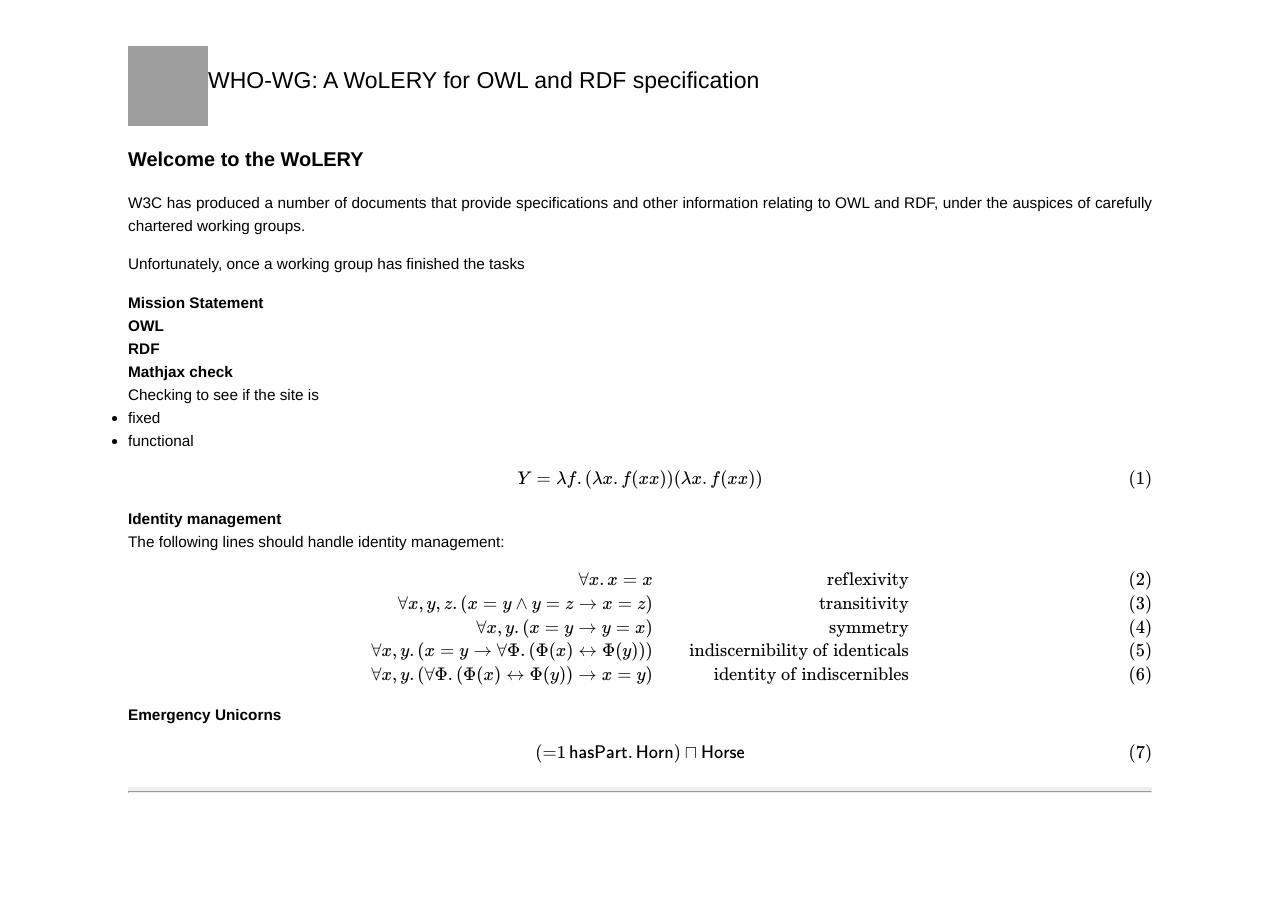
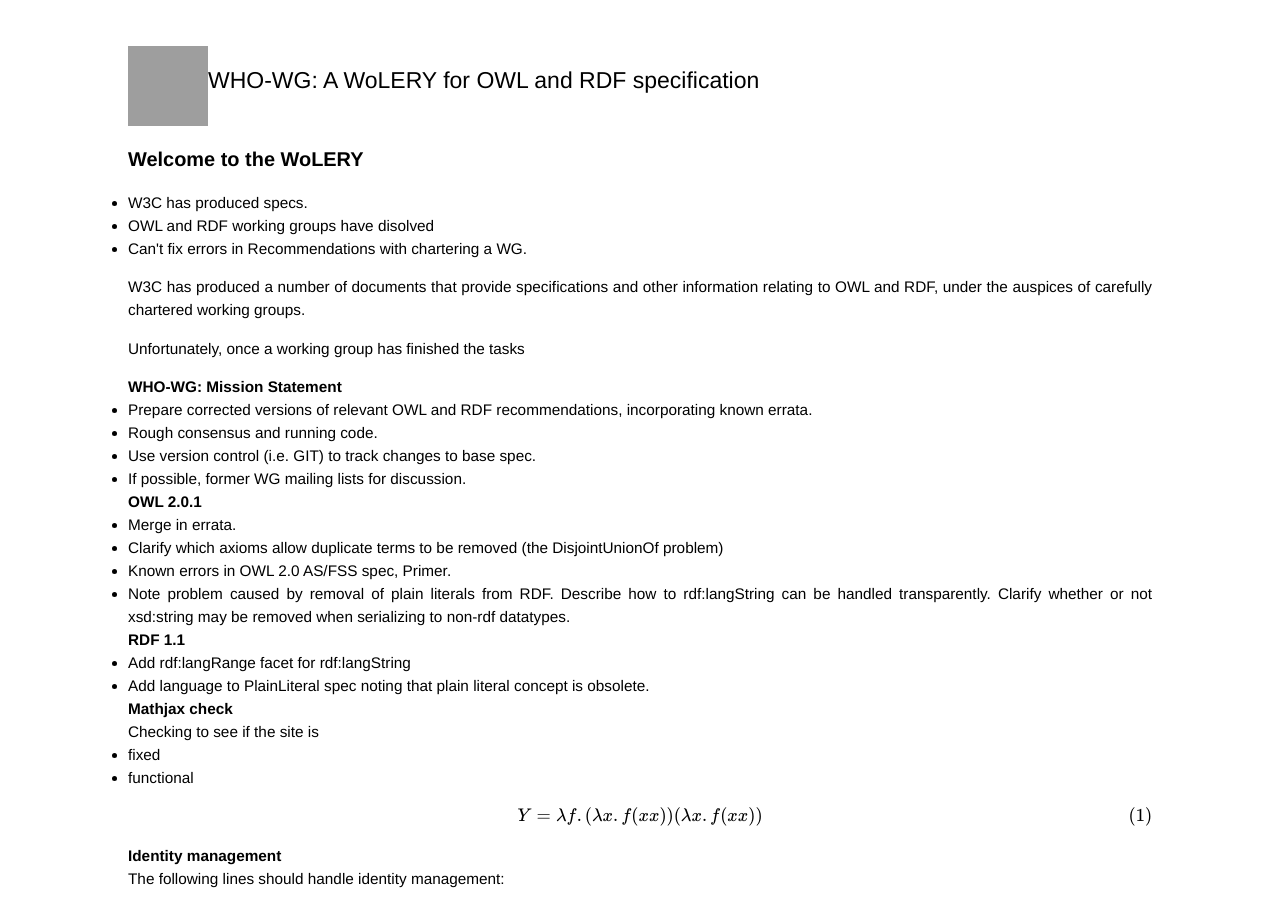
Before and after one commit to WHO-WG/WHO-WG.github.io, a Jekyll site: the page built from index.html, in a window 1280 px wide and 900 px high. Built offline with Jekyll 4.4.1, drawn with Linux system fonts in a browser that asks for light colours; Markdown is read by kramdown in place of the engine named in the settings; formulas are drawn with MathJax 3; grey boxes are pictures that could not be loaded.

Commit message:
header change

```diff
--- a/index.html
+++ b/index.html
@@ -3,14 +3,42 @@
 title: WHO-WG - Unofficial home for OWL and RDF specification correction and enhancement
 ---
 <h1>Welcome to the WoLERY</h1>
+<ul>
+  <li> W3C has produced specs.
+  <li> OWL and RDF working groups have disolved
+  <li> Can't fix errors in Recommendations with chartering a WG.
+</ul>
 <p>W3C has produced  a number of documents that provide specifications
 and other information relating to OWL and RDF, under the auspices of
 carefully chartered working groups.</p>
 
 <p>Unfortunately, once a working group has finished the tasks  </p>
-<h2>Mission Statement</h2>
-<h2>OWL</h2>
-<h2>RDF</h2>
+<h2>WHO-WG: Mission Statement</h2>
+<ul>
+  <li> Prepare corrected versions of relevant OWL and RDF
+  recommendations, incorporating known errata.
+  <li> Rough consensus and running code.
+  <li> Use version control (i.e. GIT) to track changes to base spec.
+  <li> If possible, former WG mailing lists for discussion.
+</ul>
+
+<h2>OWL 2.0.1</h2>
+<ul>
+  <li> Merge in errata.
+  <li> Clarify which axioms allow duplicate terms to be removed (the
+  DisjointUnionOf problem)
+  <li> Known errors in OWL 2.0 AS/FSS spec, Primer.
+  <li> Note problem caused by removal of plain literals from
+  RDF. Describe how to rdf:langString can be handled
+  transparently. Clarify whether or not xsd:string may be removed when
+  serializing to non-rdf datatypes.
+</ul>
+<h2>RDF 1.1</h2>
+<ul>
+  <li> Add rdf:langRange facet for rdf:langString
+  <li> Add language  to PlainLiteral spec noting that plain literal
+  concept is obsolete.
+</ul>
 
 <div><h2>Mathjax check</h2>
 Checking to see if the site is
```
